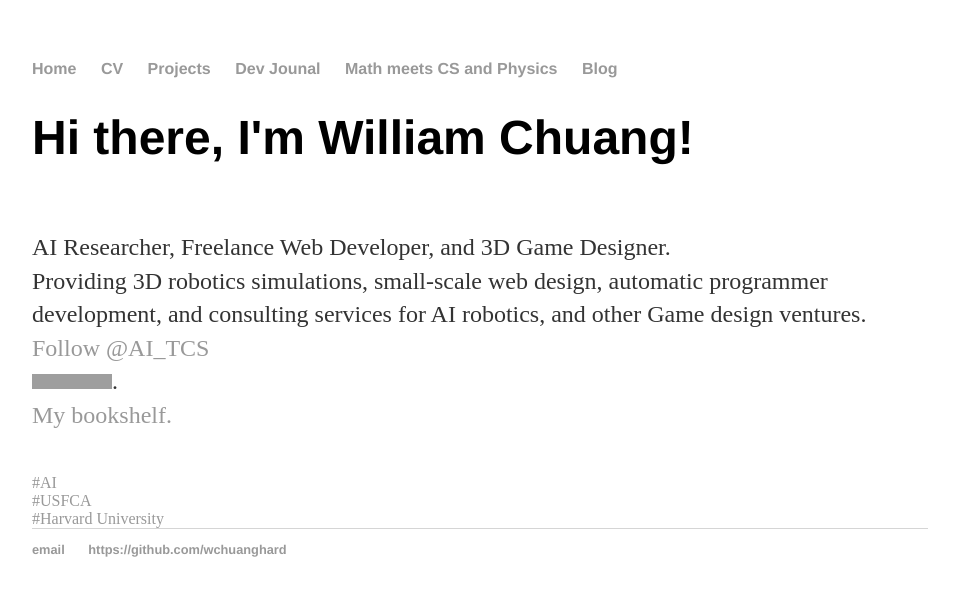
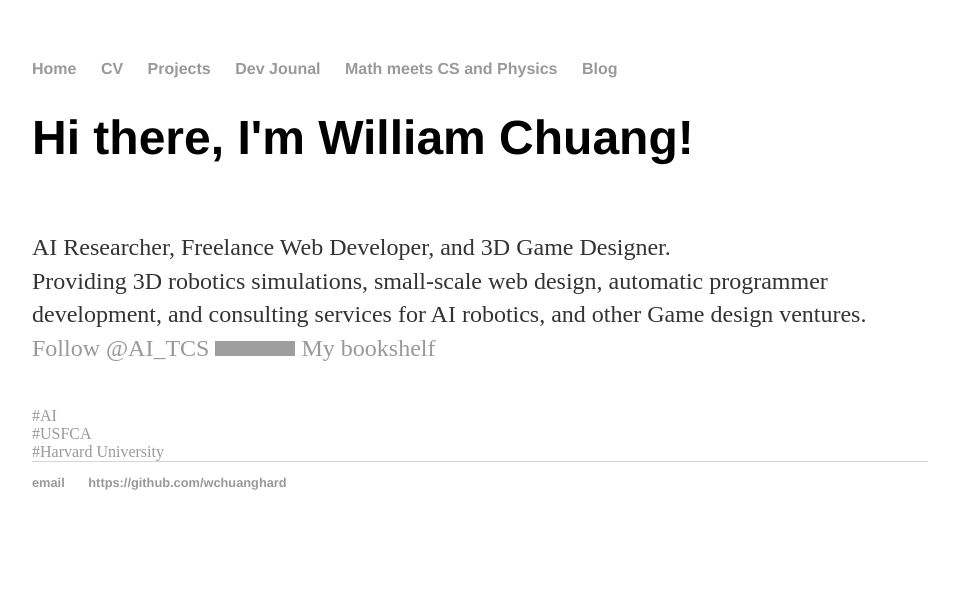
Before and after one commit to williamchuang/williamchuang.github.io, a Jekyll site: the page built from index.html, in a window 1280 px wide. Shown: the top 596 px of the page, without its empty margins (160-1119 px from the left). Built offline with Jekyll 4.4.1, drawn with Linux system fonts in a browser that asks for light colours; comment, search, counter and statistics services are not loaded; grey boxes are pictures that could not be loaded.

Commit message:
Update index.html

```diff
--- a/index.html
+++ b/index.html
@@ -9,8 +9,8 @@
                 <br>AI Researcher, Freelance Web Developer, and 3D Game Designer.
                 <br>Providing 3D robotics simulations, small-scale web design, automatic programmer development, and consulting services for AI robotics, and other Game design ventures.</b>
                 <br><a href="https://twitter.com/AI_TCS" class="twitter-follow-button" data-show-count="false" data-dnt="true">Follow @AI_TCS</a> <script>!function(d,s,id){var js,fjs=d.getElementsByTagName(s)[0],p=/^http:/.test(d.location)?'http':'https';if(!d.getElementById(id)){js=d.createElement(s);js.id=id;js.src=p+'://platform.twitter.com/widgets.js';fjs.parentNode.insertBefore(js,fjs);}}(document, 'script', 'twitter-wjs');</script>
-                <br><a href="https://www.linkedin.com/pub/william-h-chuang/5a/747/125"><img src="https://static.licdn.com/scds/common/u/img/webpromo/btn_profile_bluetxt_80x15.png" width="80" height="15" border="0" alt="View William H. Chuang's profile on LinkedIn"></a>.
-          	<br><a href ="https://www.anobii.com/maobooks/books">My bookshelf.</a>
+                <a href="https://www.linkedin.com/pub/william-h-chuang/5a/747/125"><img src="https://static.licdn.com/scds/common/u/img/webpromo/btn_profile_bluetxt_80x15.png" width="80" height="15" border="0" alt="View William H. Chuang's profile on LinkedIn"></a>
+          	<a href ="https://www.anobii.com/maobooks/books">My bookshelf</a>
         </p>
                 <br><a href="https://twitter.com/hashtag/AI?src=hash">#AI </a>
         	<br><a href="https://twitter.com/usfca?ref_src=twsrc%5Egoogle%7Ctwcamp%5Eserp%7Ctwgr%5Eauthor"> #USFCA </a>
```
